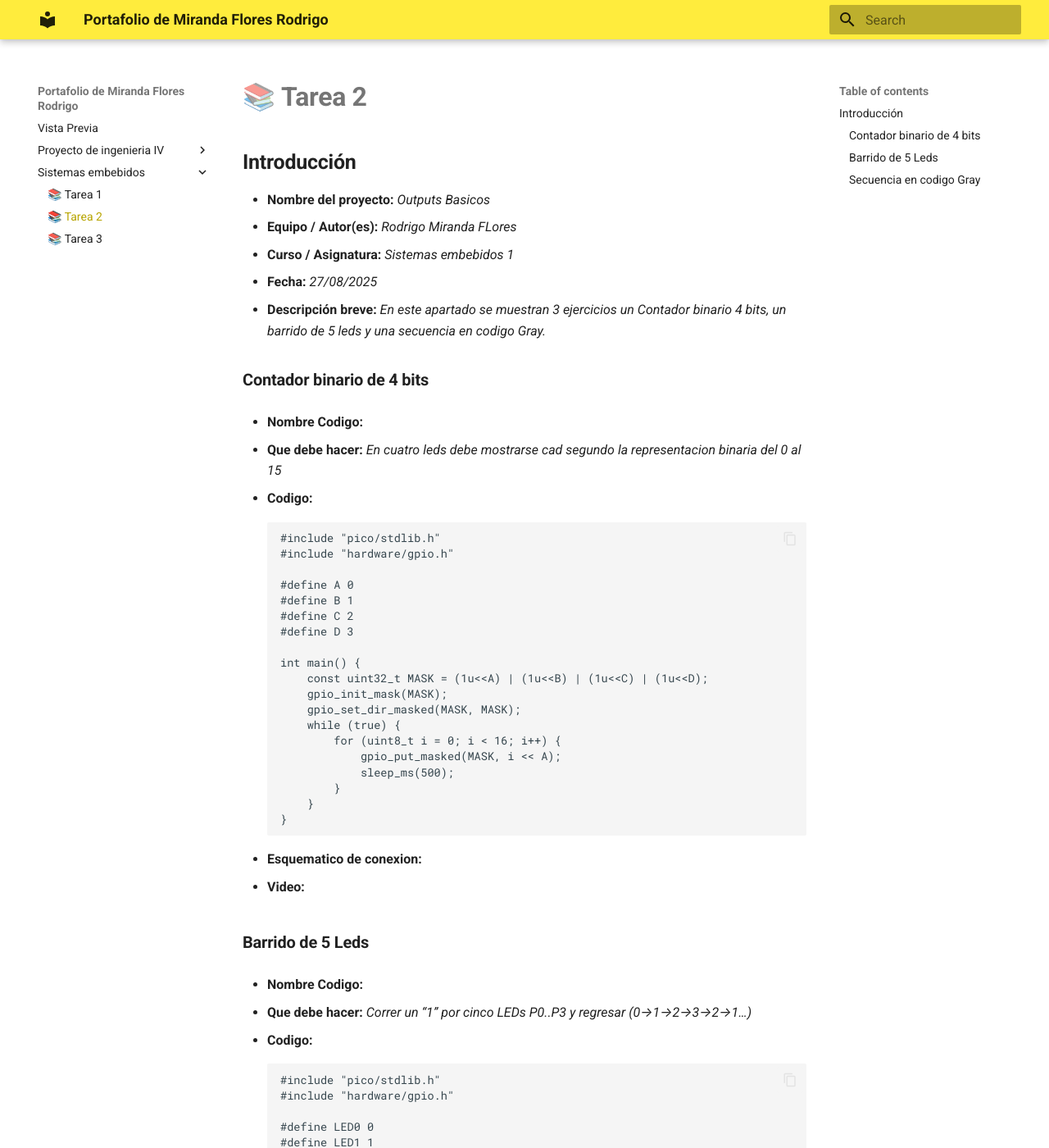
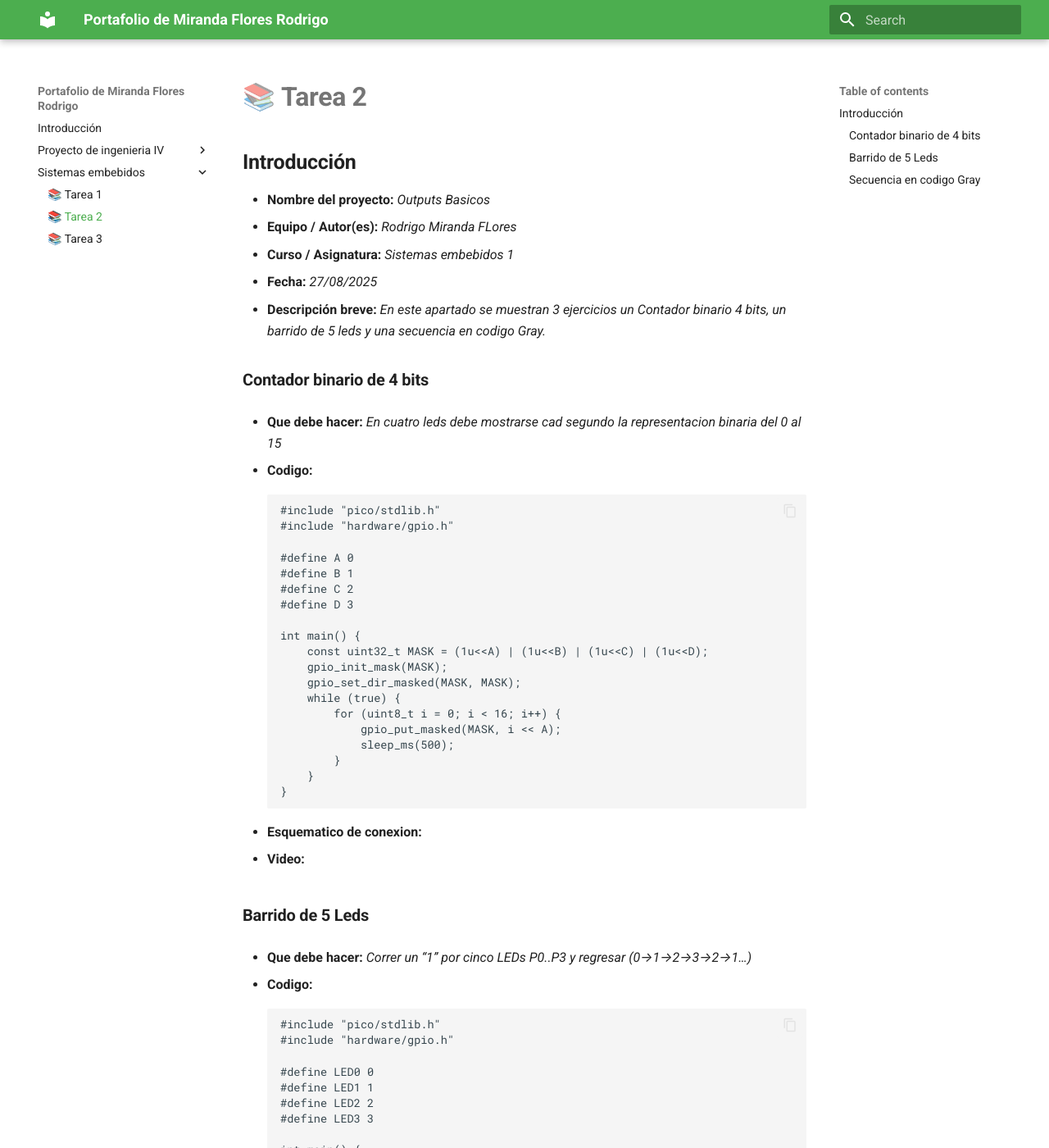
Before and after one commit to Parzival8970/evidencias, an MkDocs documentation site: the page built from docs/Sistemas embebidos/Tarea 2.md, in a window 1280 px wide and 1400 px high. Shown: the whole window at 82% size. Built offline with MkDocs 1.6.1 and Material for MkDocs 9.7.7, drawn with Linux system fonts in a browser that asks for light colours.

Commit message:
Actualización estetica y simplficación de texto

````diff
--- a/docs/index.md
+++ b/docs/Introduccion.md
@@ -1,11 +1,11 @@
-# Vista Previa
+# Introducción
 
 Bienvenido 👋
 Este es mi portafolio de evidencias basado en [MkDocs](https://www.mkdocs.org/) + [Material for MkDocs](https://squidfunk.github.io/mkdocs-material/) para mis clases de sistemas embebidos 1 y proyecto de ingenieria IV.
 
 ---
 
-## Introducción
+## Sobre mi
 
 _Mi nombre es Rodrigo Miranda Flores, aquí encontraras mi documentación sobre mis proyectos, ejercicios de clase y tareas con una breve explicación, evidencias esperando te agrade y te sirva un poco._
 
--- a/docs/Sistemas embebidos/Tarea 2.md
+++ b/docs/Sistemas embebidos/Tarea 2.md
@@ -7,9 +7,8 @@
 - **Curso / Asignatura:** _Sistemas embebidos 1_
 - **Fecha:** _27/08/2025_
 - **Descripción breve:** _En este apartado se muestran 3 ejercicios un Contador binario 4 bits, un barrido de 5 leds y una secuencia en codigo Gray._
+
 ### **Contador binario de 4 bits**
-
-- **Nombre Codigo:**
 
 
 - **Que debe hacer:**
@@ -39,15 +38,11 @@ int main() {
 ```
 - **Esquematico de conexion:**
 
-
 - **Video:**
 
 
 
 ### **Barrido de 5 Leds**
-
-- **Nombre Codigo:**
-
 
 - **Que debe hacer:**
 _Correr un “1” por cinco LEDs P0..P3 y regresar (0→1→2→3→2→1…)_
@@ -88,15 +83,11 @@ int main() {
 
 - **Esquematico de conexion:**
 
-
 - **Video:**
 
 
 
 ### **Secuencia en codigo Gray**
-
-- **Nombre Codigo:**
-
 
 - **Que debe hacer:**
 _En cuatro leds debe mostrarse cad segundo la representacion en codigo Gray del 0 al 15_
@@ -133,5 +124,4 @@ int main() {
 
 - **Esquematico de conexion:**
 
-
 - **Video:**
--- a/mkdocs.yml
+++ b/mkdocs.yml
@@ -29,7 +29,7 @@ theme:
   highlightjs: true
   palette:
       - scheme: default
-        primary: yellow
+        primary: green
 
 
 
````
Also changed, not shown: docs/Sistemas embebidos/Tarea 3.md (+0 -9 lines).
